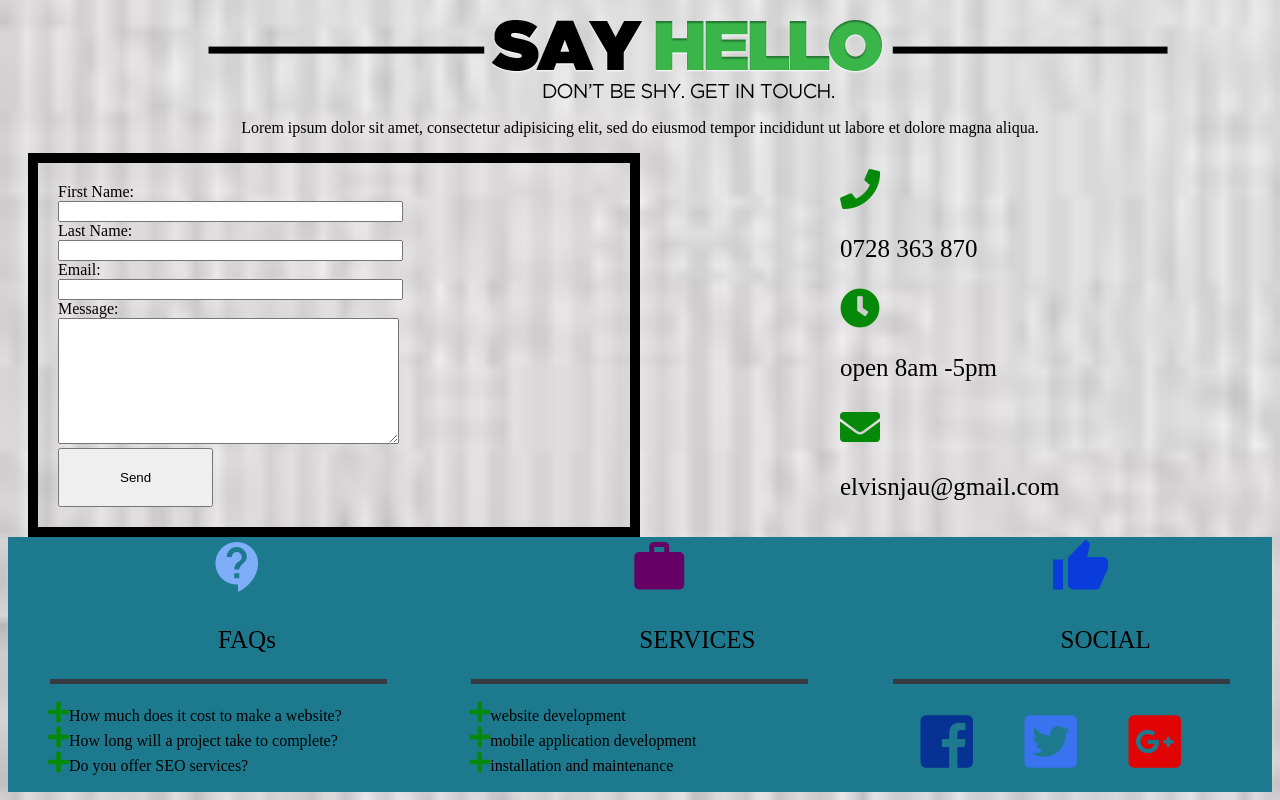
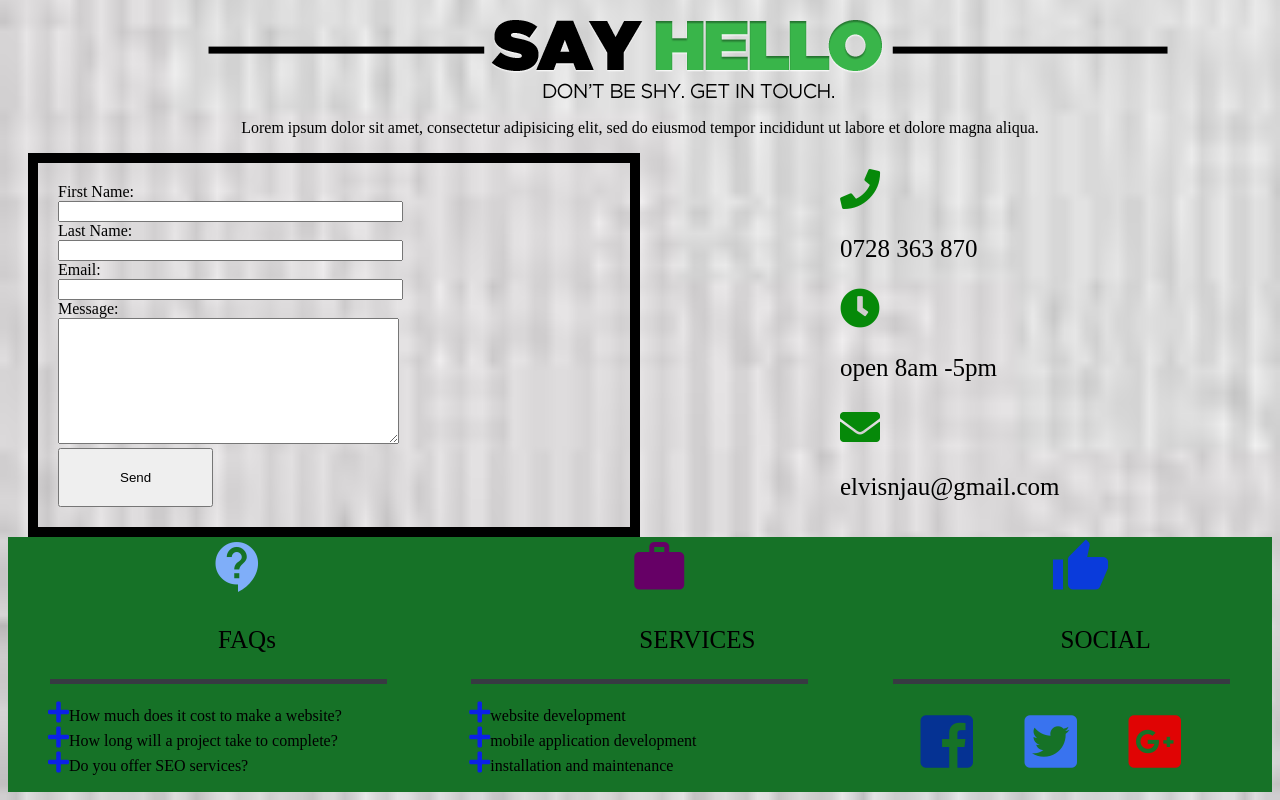
Before and after one commit to elvis2121/my_portfolio, a plain HTML site: page home.html in a window 1280 px wide. Shown: the part 1583-2383 px from the top of the page. Drawn offline with Linux system fonts and the light colour scheme.

Commit message:
footer color change

```diff
--- a/home.css
+++ b/home.css
@@ -154,7 +154,7 @@ body{background-image: url("background.jpeg");
 
 .flex_container_footer{display: flex;
                        flex-wrap: nowrap;
-                       background-color: #1d7a8e;
+                       background-color:#167227;
 }
 
 .flex_container_footer .footerbox1{width: 33.33%;
--- a/home.html
+++ b/home.html
@@ -118,9 +118,9 @@
         <p class="footer_heading">FAQs</p>
         <hr class="horizontal">
         <ul class="footer_text">
-          <li><i class="fas fa-plus" style="font-size:24px;color:#068909"></i>How much does it cost to make a website?</li>
-          <li><i class="fas fa-plus" style="font-size:24px;color:#068909"></i>How long will a project take to complete?</li>
-          <li><i class="fas fa-plus" style="font-size:24px;color:#068909"></i>Do you offer SEO services?</li>
+          <li><i class="fas fa-plus" style="font-size:24px;color:#0b21e8"></i>How much does it cost to make a website?</li>
+          <li><i class="fas fa-plus" style="font-size:24px;color:#0b21e8"></i>How long will a project take to complete?</li>
+          <li><i class="fas fa-plus" style="font-size:24px;color:#0b21e8"></i>Do you offer SEO services?</li>
         </ul>
 
       </div>
@@ -129,9 +129,9 @@
         <p class="footer_heading">SERVICES</p>
         <hr class="horizontal">
         <ul class="footer_text">
-          <li><i class="fas fa-plus" style="font-size:24px;color:#068909"></i>website development</li>
-          <li><i class="fas fa-plus" style="font-size:24px;color:#068909"></i>mobile application development</li>
-          <li><i class="fas fa-plus" style="font-size:24px;color:#068909"></i>installation and maintenance</li>
+          <li><i class="fas fa-plus" style="font-size:24px;color:#0b21e8"></i>website development</li>
+          <li><i class="fas fa-plus" style="font-size:24px;color:#0b21e8"></i>mobile application development</li>
+          <li><i class="fas fa-plus" style="font-size:24px;color:#0b21e8"></i>installation and maintenance</li>
         </ul>
 
 
```
